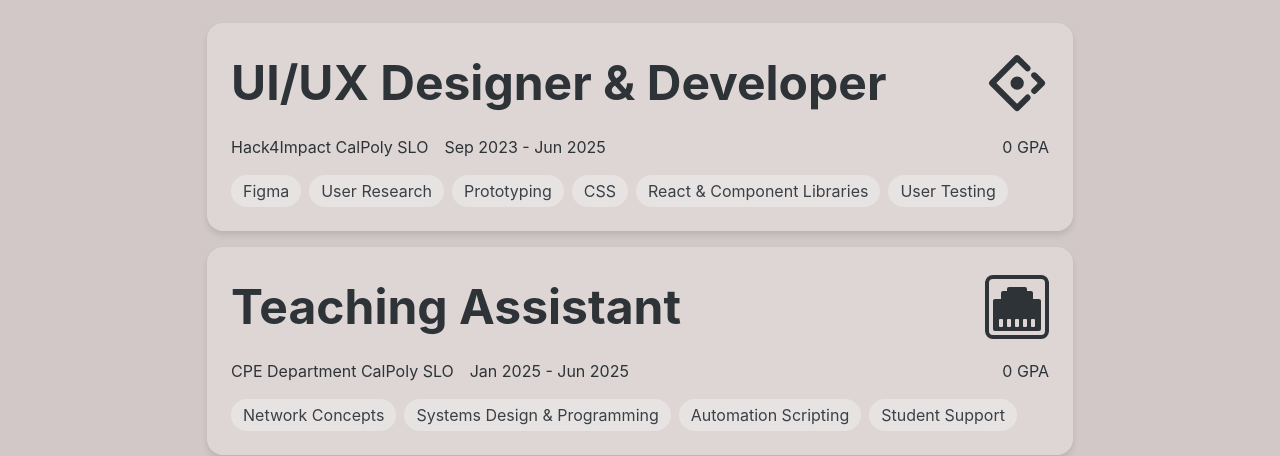
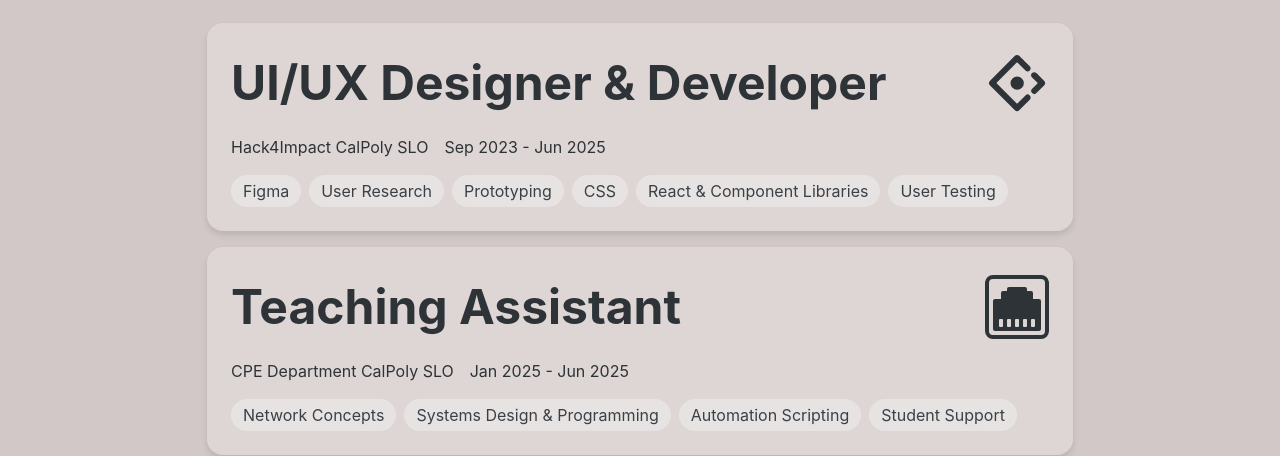
Before and after one commit to Brian-Kwong/Brian-Kwong.github.io, a React (Vite) app in the folder packages/brian-kwong/: page / in a window 1280 px wide. Shown: the part 3200-3656 px from the top of the page. Built offline with nearby package versions, Linux system fonts and the light colour scheme.

Commit message:
Update ExperienceCard.tsx

```diff
--- a/packages/brian-kwong/src/components/ExperienceCard.tsx
+++ b/packages/brian-kwong/src/components/ExperienceCard.tsx
@@ -34,7 +34,7 @@ const ExperienceCard: React.FC<ExperienceCardProps> = ({
                     <p className={styles.leftSection}>{location}</p>
                     <p className={styles.leftSection}>{`${from} - ${to}`}</p>
                 </div>
-                <p className={styles.rightSection}>{`${gpa} GPA`}</p>
+                <p className={styles.rightSection}>{`${gpa > 0 ? `${gpa} GPA` : ""}`}</p>
             </div>
             <div className={styles.educationBody}>
                 {keyCourses && keyCourses.length > 0 && (
```
